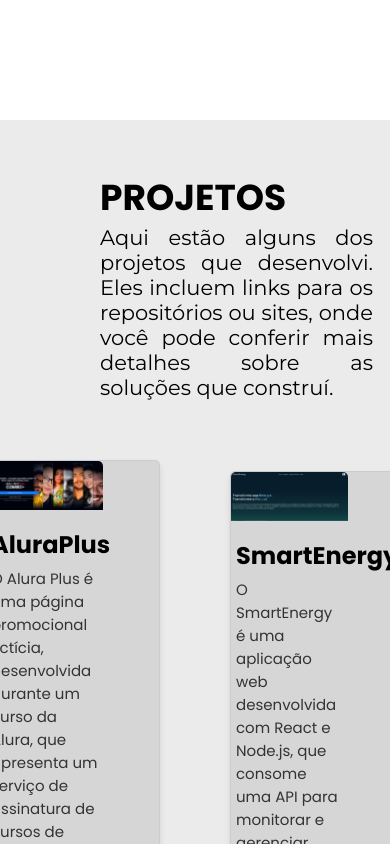
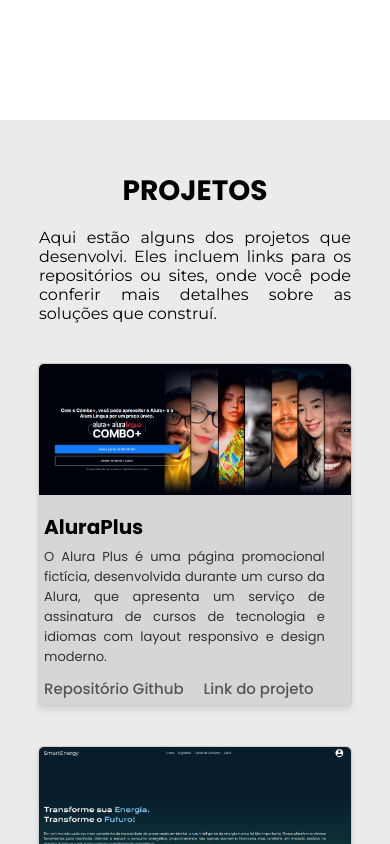
Before and after one commit to felipesora/portifolio-pessoal, a React (Vite) app in the folder portifolio/: page / in a window 390 px wide. Shown: the part 1820-2664 px from the top of the page. Built offline with nearby package versions, Linux system fonts and the light colour scheme.

Commit message:
Responsividade do componente de Projetos

```diff
--- a/portifolio/src/componentes/CardProjeto/CardProjeto.css
+++ b/portifolio/src/componentes/CardProjeto/CardProjeto.css
@@ -32,6 +32,7 @@
     padding: 5px 0 0 5px;
     font-size: 15px;
     width: 28vw;
+    text-align: justify;
 }
 
 .card_projeto ul {
@@ -46,3 +47,108 @@
     text-decoration: none;
     color: #555555;
 }
+
+@media (max-width: 1540px){
+    .card_projeto img{
+        width: 40vw;
+    }
+    .card_projeto p {
+        width: 38vw;
+    }
+}
+
+@media (max-width: 1380px){
+    .card_projeto img{
+        width: 41vw;
+    }
+    .card_projeto p {
+        width: 39vw;
+        font-size: 14px;
+    }
+}
+
+@media (max-width: 1030px){
+    .card_projeto img{
+        width: 45vw;
+    }
+    .card_projeto p {
+        width: 42vw;
+        font-size: 14px;
+    }
+}
+
+@media (max-width: 910px){
+    .card_projeto img{
+        width: 49vw;
+    }
+    .card_projeto p {
+        width: 45vw;
+    }
+}
+
+@media (max-width: 790px){
+    .card_projeto img{
+        width: 55vw;
+    }
+    .card_projeto p {
+        width: 50vw;
+
+    }
+}
+
+@media (max-width: 690px){
+    .card_projeto img{
+        width: 65vw;
+    }
+    .card_projeto p {
+        width: 60vw;
+
+    }
+}
+
+@media (max-width: 590px){
+    .card_projeto img{
+        width: 70vw;
+    }
+    .card_projeto p {
+        width: 65vw;
+    }
+}
+
+@media (max-width: 560px){
+    .card_projeto img{
+        width: 75vw;
+    }
+    .card_projeto p {
+        width: 68vw;
+    }
+    .card_projeto h2{
+        font-size: 20px;
+    }
+    .card_projeto ul a {
+        font-size: 15px;
+    }
+}
+
+@media (max-width: 490px){
+    .card_projeto img{
+        width: 80vw;
+    }
+    .card_projeto p {
+        width: 72vw;
+    }
+}
+
+@media (max-width: 440px){
+    .card_projeto img{
+        width: 80vw;
+    }
+    .card_projeto p {
+        width: 72vw;
+        font-size: 13px;
+    }
+}
+
+@media (max-width: 390px){
+
+}
--- a/portifolio/src/componentes/Projetos/Projetos.css
+++ b/portifolio/src/componentes/Projetos/Projetos.css
@@ -12,6 +12,7 @@
 }
 
 #projetos .texto_projetos {
+    margin-top: 16px;
     font-family: var(--fonte-secundaria);
     font-size: 21px;
     width: 70vw;
@@ -29,3 +30,57 @@
     justify-content: center;
     gap: 70px;
 }
+
+@media (max-width: 1380px){
+    .div_projetos{
+        gap: 40px;
+    }
+}
+
+@media (max-width: 1230px){
+    .div_projetos{
+        flex-direction: column;
+        margin: 40px 0 0 0;
+    }
+}
+
+@media (max-width: 910px){
+    .container_projetos{
+        padding: 50px 0 0 60px;
+    }
+
+    #projetos .texto_projetos {
+        font-size: 18px;
+    }
+}
+
+@media (max-width: 830px){
+    .container_projetos{
+        padding: 50px 0 0 0px;
+        display: flex;
+        flex-direction: column;
+        justify-content: center;
+        align-items: center;
+    }
+    #projetos h1{
+        font-size: 32px;
+    }
+    #projetos .texto_projetos{
+        width: 80vw;
+    }
+}
+
+@media (max-width: 560px){
+    #projetos .texto_projetos{
+        font-size: 17px;
+    }
+}
+
+@media (max-width: 390px){
+    #projetos h1{
+        font-size: 28px;
+    }
+    #projetos .texto_projetos{
+        font-size: 16px;
+    }
+}
```
